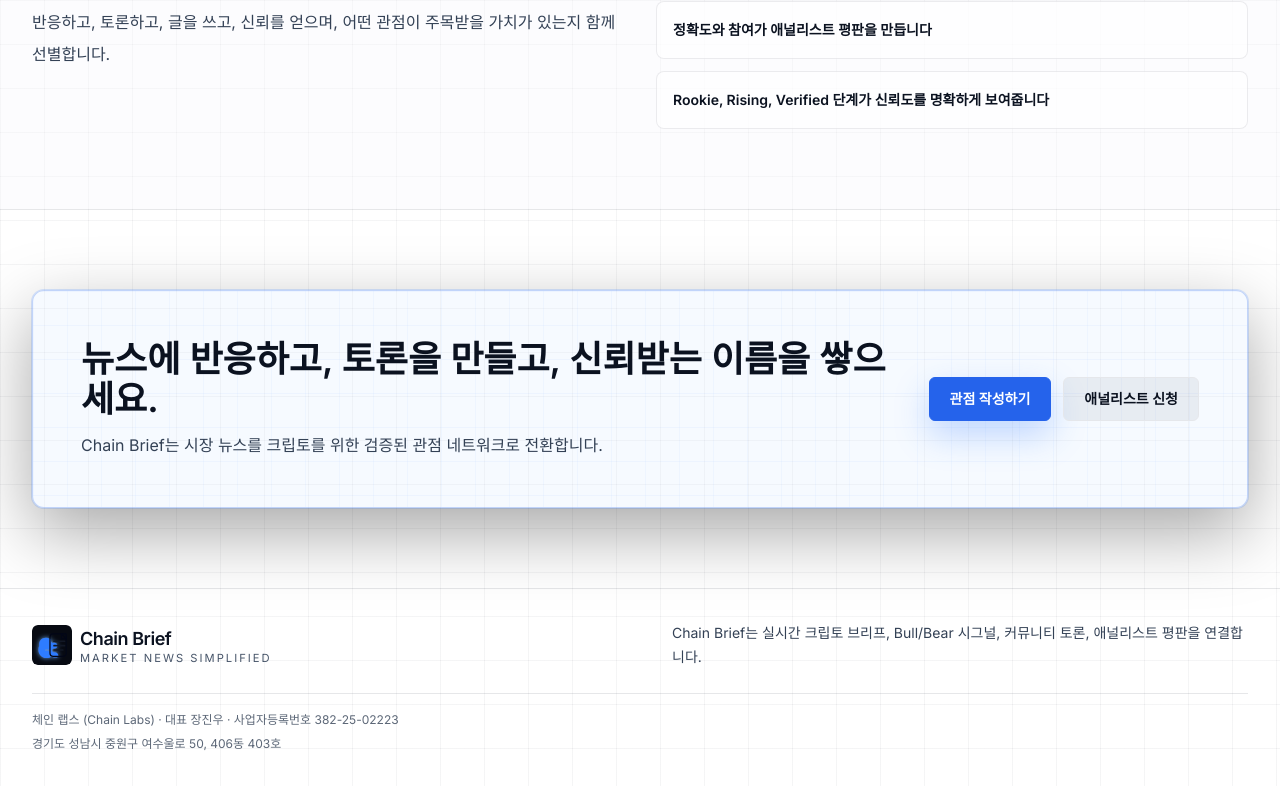
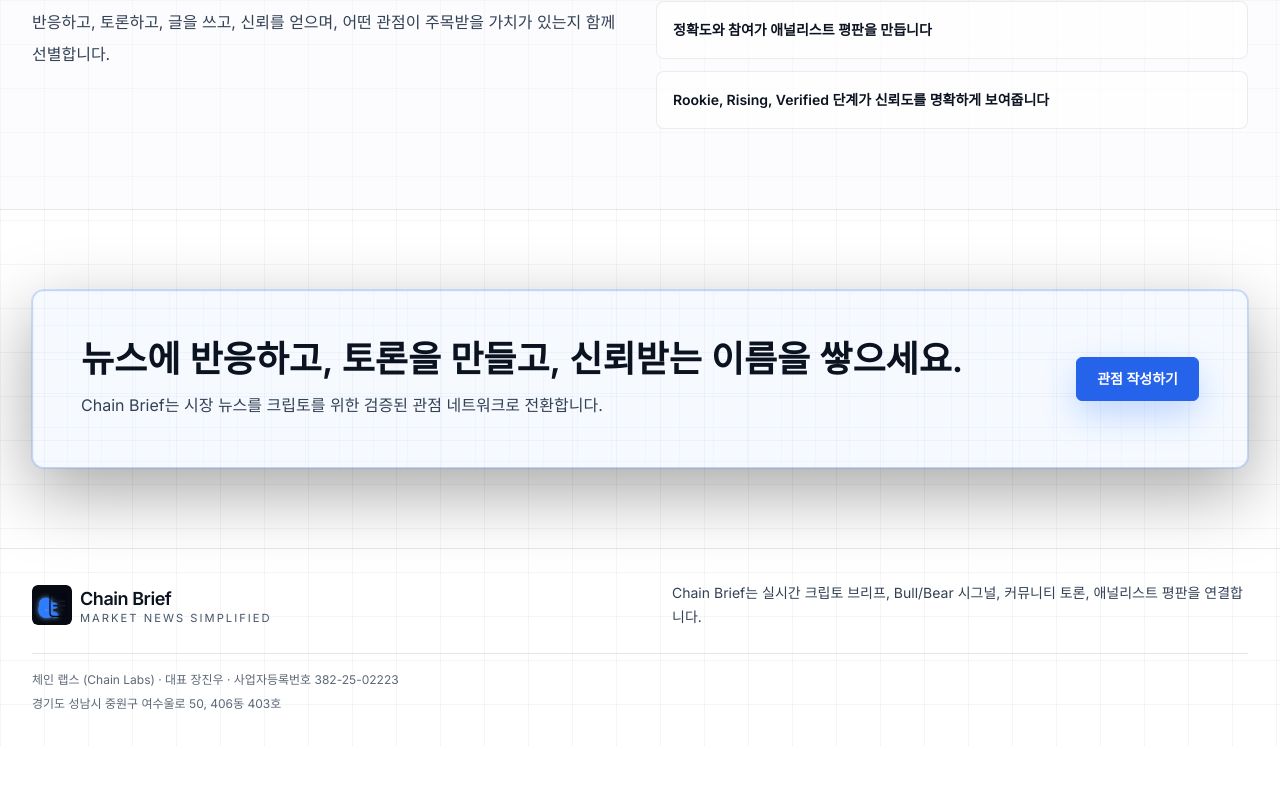
Before and after one commit to Jinanalyst/chainbrief, a Next.js app: page / in a window 1280 px wide. Shown: the part 2860-3646 px from the top of the page. After the commit the page ends 3606 px from the top, so only its background shows below. Built offline with nearby package versions, Linux system fonts and the light colour scheme; no server answers; a web font is replaced by a local one.

Commit message:
Remove Apply as Analyst button from landing hero CTA

```diff
--- a/components/homepage-landing.tsx
+++ b/components/homepage-landing.tsx
@@ -510,9 +510,6 @@
               <Button className="w-full sm:w-auto" href="/community/write">
                 {copy.writeCta}
               </Button>
-              <Button className="w-full sm:w-auto" href="/analytics/apply" variant="secondary">
-                {copy.applyCta}
-              </Button>
             </div>
           </div>
         </div>
```
